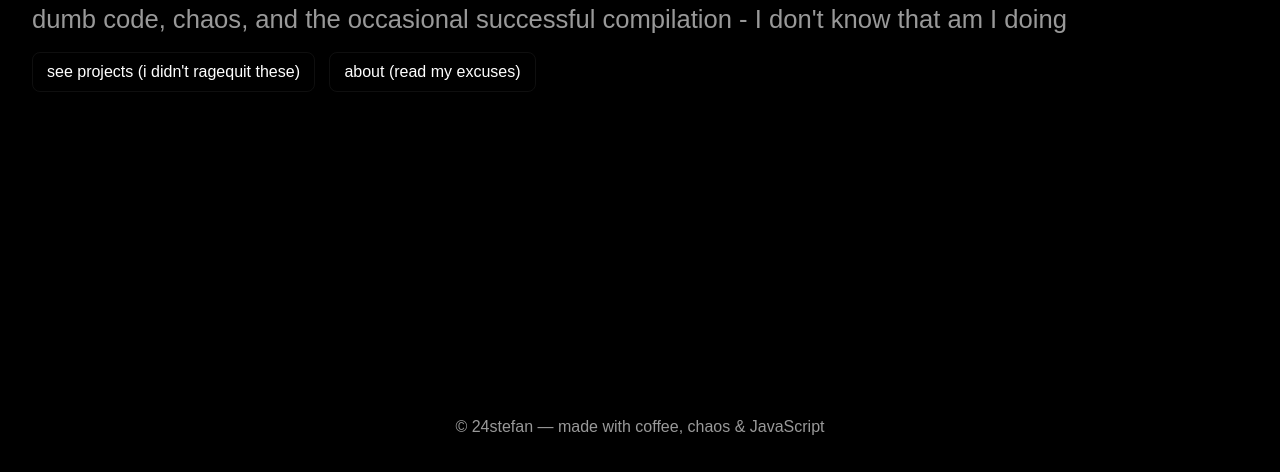
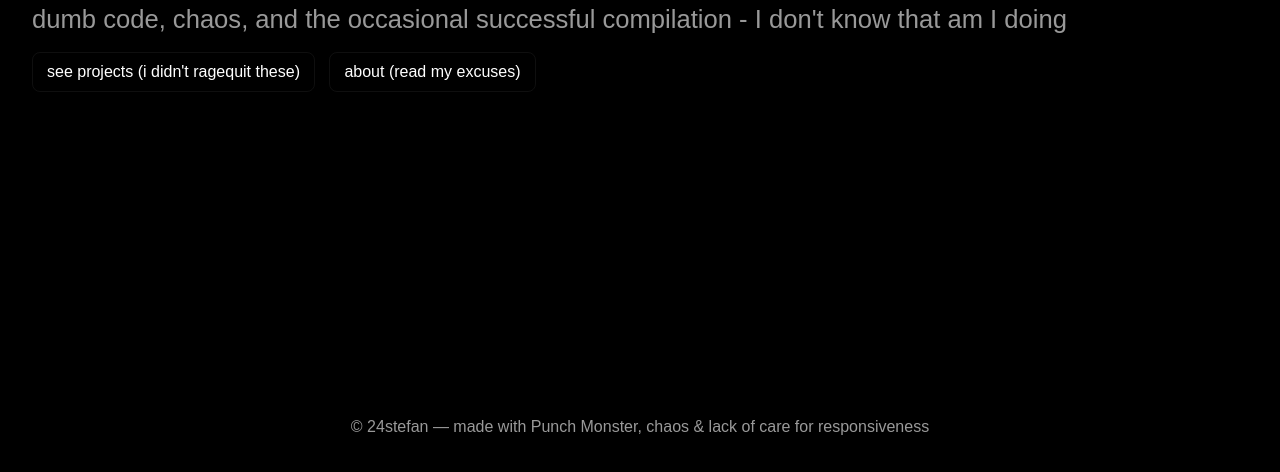
Before and after one commit to 24stefan/24stefan, a plain HTML site: page index.html in a window 1280 px wide. Shown: the part 418-890 px from the top of the page. Drawn offline with nearby package versions, Linux system fonts and the light colour scheme.

Commit message:
Update index.html

```diff
--- a/index.html
+++ b/index.html
@@ -103,7 +103,7 @@
 </main>
 
 <footer class="site-footer">
-  <p>© 24stefan — made with coffee, chaos & JavaScript</p>
+  <p>© 24stefan — made with Punch Monster, chaos & lack of care for responsiveness</p>
 </footer>
 
 
```
